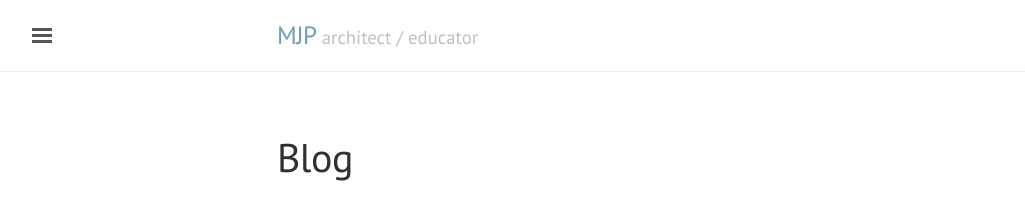
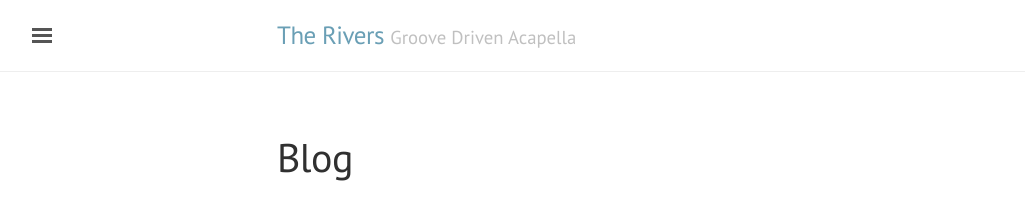
Before and after one commit to millipz/RiversWebTest, a Jekyll site: the page built from blog/index.html, in a window 1280 px wide and 900 px high. Shown: the top 201 px of the window, without its empty margins (3-1028 px from the left). Built offline with Jekyll 4.4.1, drawn with Linux system fonts in a browser that asks for light colours; the list of posts is cut into pages by our own code.

Commit message:
Update config, make blog homepage

```diff
--- a/_config.yml
+++ b/_config.yml
@@ -9,10 +9,10 @@ paginate: 5
 paginate_path: "blog/page:num"
 
 # Setup
-title:               MJP
-tagline:             'architect / educator'
-description:         'Homepage and blog of Miles Jonathan Phillips, UK based architect'
-url:                 http://milesjphillips.com
+title:               The Rivers
+tagline:             'Groove Driven Acapella'
+description:         'The Rivers - Oxford based groove-driven acapella'
+url:                 http://theriversacapella.com
 baseurl:             ''
 paginate:            5
 
--- a/blog/index.html
+++ b/blog/index.html
@@ -1,6 +1,7 @@
 ---
 layout: page
 title: Blog
+permalink: /
 ---
 
 <div class="posts">
```
